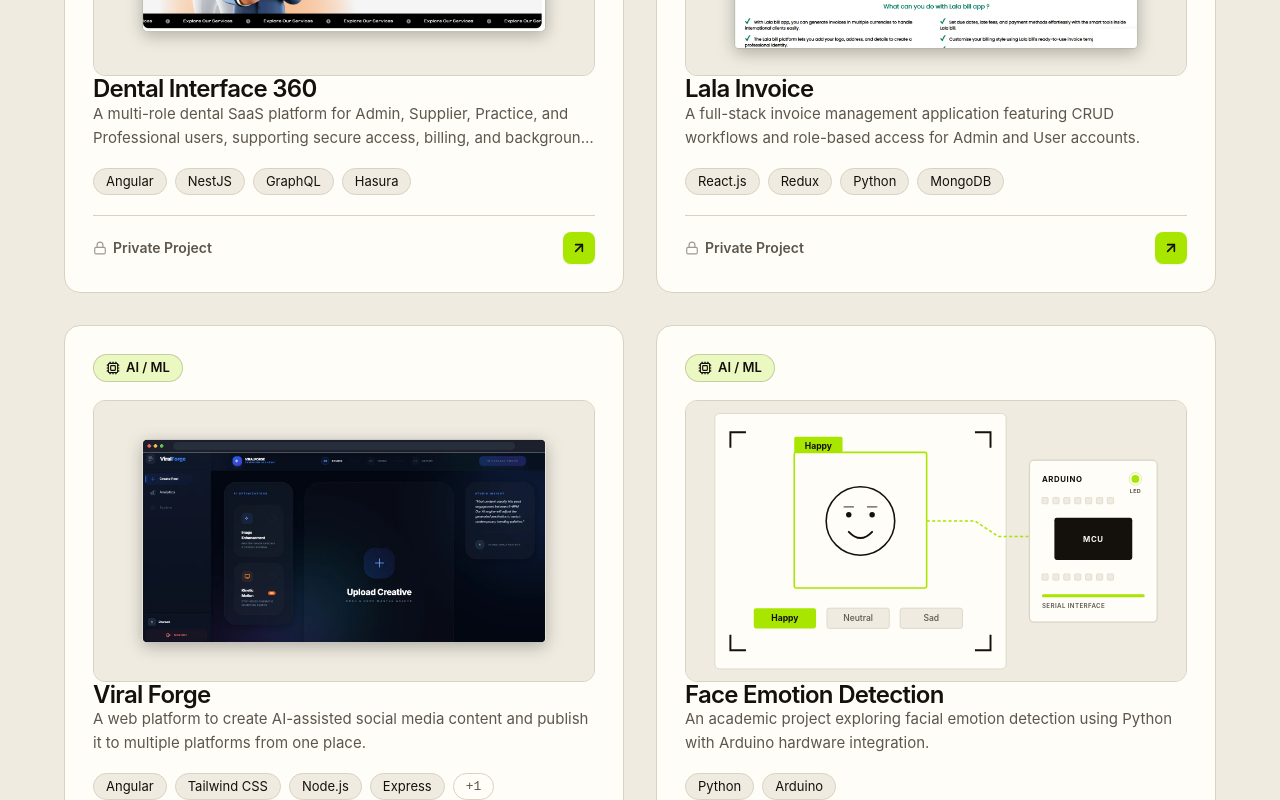
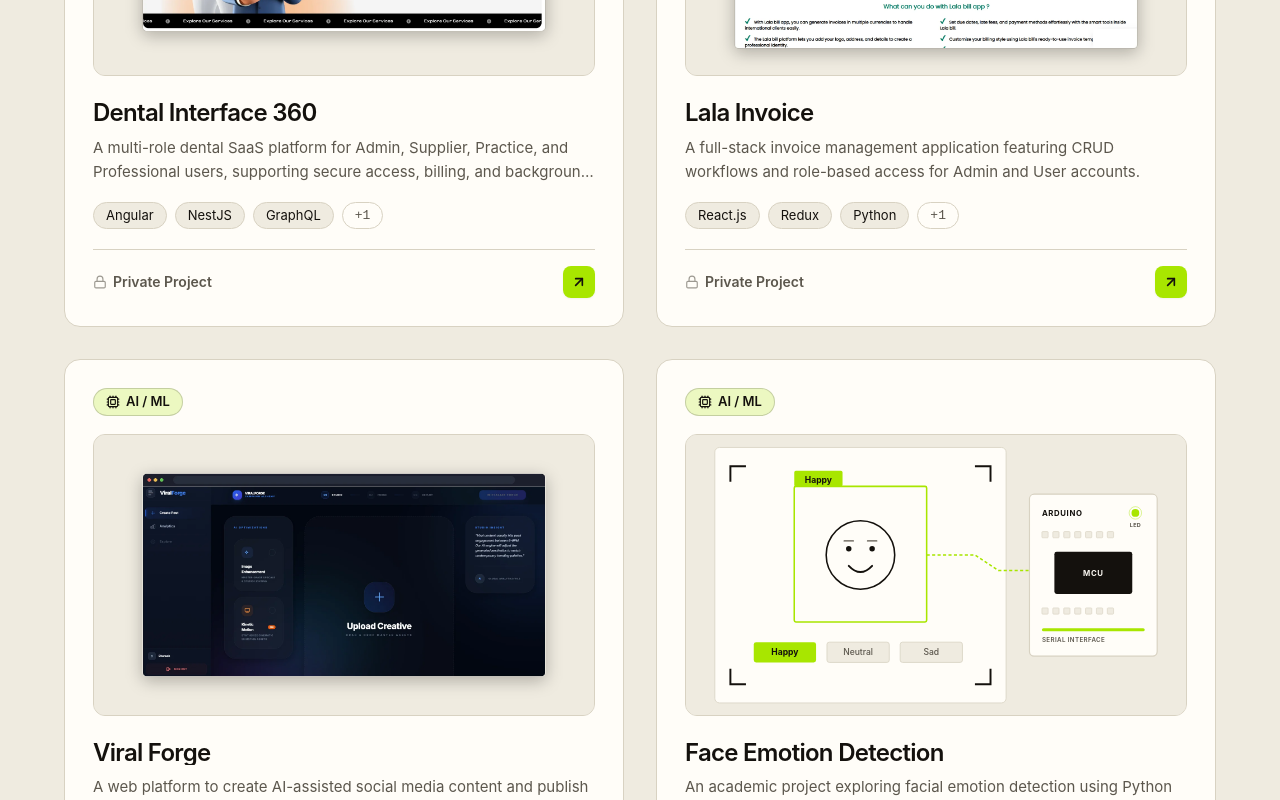
Before and after one commit to MDhanush08/dhanush-portfolio, a React (Vite) app in the folder frontend/: page / in a window 1280 px wide. Shown: the part 1620-2420 px from the top of the page. Built offline with nearby package versions, Linux system fonts and the light colour scheme.

Commit message:
Projects Ui alignment changes

```diff
--- a/frontend/src/components/sections/Work.tsx
+++ b/frontend/src/components/sections/Work.tsx
@@ -22,7 +22,7 @@ export const Work = memo(function Work() {
       </Reveal>
 
       {/* Grid of featured cards: 2 columns from md, 1 column below, aligned rows */}
-      <div className="grid grid-cols-1 md:grid-cols-2 gap-6 lg:gap-8 items-stretch">
+      <div className="grid grid-cols-1 md:grid-cols-2 gap-6 lg:gap-8 items-stretch auto-rows-fr [grid-auto-rows:1fr]">
         {featuredProjects.map((project, idx) => (
           <ProjectCard
             key={project.slug}
--- a/frontend/src/components/ui/ProjectCard.tsx
+++ b/frontend/src/components/ui/ProjectCard.tsx
@@ -77,7 +77,7 @@ export const ProjectCard = memo(function ProjectCard({
   priority = false,
 }: ProjectCardProps) {
   const navigate = useNavigate()
-  const maxChips = 4
+  const maxChips = 3
   const displayedChips = project.cardChips.slice(0, maxChips)
   const remainingCount = project.cardChips.length - maxChips
 
@@ -110,10 +110,10 @@ export const ProjectCard = memo(function ProjectCard({
     >
       <div
         onClick={handleCardClick}
-        className="group relative flex flex-col h-full w-full bg-[var(--surface)] border border-[var(--line)] rounded-2xl p-[clamp(20px,2.4vw,28px)] transition-all duration-200 hover:border-[var(--ink)]/40 hover:shadow-sm text-left cursor-pointer"
+        className="group relative flex flex-col flex-1 h-full w-full bg-[var(--surface)] border border-[var(--line)] rounded-2xl p-[clamp(20px,2.4vw,28px)] transition-all duration-200 hover:border-[var(--ink)]/40 hover:shadow-sm text-left cursor-pointer"
       >
         {/* 1. TOP-LEFT TYPE CHIP: 1px border using --chip-border, background --chip-bg, text --chip-text, font weight 600, 13px, padding 6px 12px, icon using same text color */}
-        <div className="flex items-center justify-between gap-2 mb-[18px]">
+        <div className="flex items-center justify-between gap-2 mb-[18px] shrink-0 h-[28px]">
           <div className="inline-flex items-center gap-1.5 px-[12px] py-[6px] rounded-full text-[13px] font-semibold border border-[var(--chip-border)] bg-[var(--chip-bg)] text-[var(--chip-text)] w-fit leading-none select-none">
             <BadgeIcon className="w-3.5 h-3.5 text-[var(--chip-text)] shrink-0" />
             <span>{badge.label}</span>
@@ -138,49 +138,59 @@ export const ProjectCard = memo(function ProjectCard({
           </div>
         </Link>
 
-        {/* 3. TITLE: 24px gap from image panel, text 24px weight 600, line-height 1.2 */}
-        <h3 className="text-[24px] font-semibold text-[var(--ink)] tracking-tight leading-[1.2] mt-[24px]">
+        {/* 3. TITLE: 24px gap from image panel, text 24px weight 600, line-height 1.2, single line truncated */}
+        <h3
+          style={{ marginTop: '24px' }}
+          className="text-[24px] font-semibold text-[var(--ink)] tracking-tight leading-[1.2] !mt-[24px] shrink-0 whitespace-nowrap overflow-hidden text-ellipsis"
+        >
           <Link
             to={`/projects/${project.slug}`}
-            className="hover:underline underline-offset-2 focus-visible:outline-2 focus-visible:outline-[var(--ink)] focus-visible:outline-offset-2 rounded-[2px]"
+            title={project.title}
+            className="block truncate hover:underline underline-offset-2 focus-visible:outline-2 focus-visible:outline-[var(--ink)] focus-visible:outline-offset-2 rounded-[2px]"
           >
             {project.title}
           </Link>
         </h3>
 
-        {/* 4. DESCRIPTION: 10px gap from title, line-height 1.6, 2-line clamp */}
-        <p className="text-sm sm:text-[15px] text-[var(--muted)] line-clamp-2 leading-[1.6] mt-[10px]">
+        {/* 4. DESCRIPTION: 10px gap from title, line-height 1.6, exactly 2 lines height */}
+        <p
+          style={{ marginTop: '10px', minHeight: '3.2em' }}
+          className="text-sm sm:text-[15px] text-[var(--muted)] line-clamp-2 leading-[1.6] min-h-[3.2em] overflow-hidden !mt-[10px]"
+        >
           {project.shortDescription}
         </p>
 
-        {/* 5. TECH CHIPS ROW: 18px gap from description, mt-auto pushes chips & footer to bottom of equal-height cards; gap 8px, padding 6px 12px, 13px text, readable border; 20px gap to divider */}
-        <div className="mt-auto pt-[18px] mb-[20px] flex flex-wrap items-center gap-[8px]">
+        {/* 5. TECH CHIPS ROW: 18px gap from description, mt-auto pushes chips & footer to bottom of equal-height cards; gap 8px, padding 6px 12px, 13px text, readable border; 20px gap to divider; 1 row on >=700px */}
+        <div className="mt-auto pt-[18px] mb-[20px] flex items-center gap-[8px] flex-wrap min-[700px]:flex-nowrap min-[700px]:overflow-hidden min-[700px]:min-w-0 [@media(min-width:700px)]:flex-nowrap [@media(min-width:700px)]:overflow-hidden [@media(min-width:700px)]:min-w-0">
           {displayedChips.map((tech) => (
             <span
               key={tech}
-              className="px-[12px] py-[6px] text-[13px] font-normal border border-[var(--line)] bg-[var(--bg-alt)] text-[var(--ink)] rounded-full leading-none"
+              className="px-[12px] py-[6px] text-[13px] font-normal border border-[var(--line)] bg-[var(--bg-alt)] text-[var(--ink)] rounded-full leading-none shrink-0 whitespace-nowrap"
             >
               {tech}
             </span>
           ))}
           {remainingCount > 0 && (
-            <span className="px-[12px] py-[6px] text-[13px] font-mono border border-[var(--line)] bg-[var(--surface)] text-[var(--muted)] rounded-full leading-none">
+            <span className="px-[12px] py-[6px] text-[13px] font-mono border border-[var(--line)] bg-[var(--surface)] text-[var(--muted)] rounded-full leading-none shrink-0 whitespace-nowrap">
               +{remainingCount}
             </span>
           )}
         </div>
 
-        {/* 6. FOOTER ROW: 16px padding-top below divider, 0 extra bottom padding */}
-        <div className="pt-[16px] pb-0 border-t border-[var(--line)] flex items-center justify-between gap-3">
+        {/* 6. DIVIDER */}
+        <div className="w-full border-t border-[var(--line)] shrink-0" />
+
+        {/* 7. FOOTER ROW: 16px padding-top below divider, fixed height 48px */}
+        <div className="pt-[16px] pb-0 flex items-center justify-between gap-3 shrink-0 h-[48px]">
           {/* Left: Code & Live Demo links when available, or View Details for redirect-only projects */}
           {hasGithub || hasLive ? (
-            <div className="flex items-center gap-4 flex-wrap">
+            <div className="flex items-center gap-4 flex-nowrap shrink min-w-0">
               {hasGithub && (
                 <a
                   href={project.links!.github}
                   target="_blank"
                   rel="noopener noreferrer"
-                  className="inline-flex items-center gap-1.5 text-xs sm:text-sm font-semibold text-[var(--ink)] hover:underline transition-colors focus-visible:outline-2 focus-visible:outline-[var(--ink)] focus-visible:outline-offset-2 rounded-[2px]"
+                  className="inline-flex items-center gap-1.5 text-xs sm:text-sm font-semibold text-[var(--ink)] hover:underline transition-colors focus-visible:outline-2 focus-visible:outline-[var(--ink)] focus-visible:outline-offset-2 rounded-[2px] whitespace-nowrap shrink-0"
                 >
                   <FaGithub className="w-4 h-4 shrink-0 text-[var(--ink)]" />
                   <span>Code</span>
@@ -191,7 +201,7 @@ export const ProjectCard = memo(function ProjectCard({
                   href={project.links!.live}
                   target="_blank"
                   rel="noopener noreferrer"
-                  className="inline-flex items-center gap-1.5 text-xs sm:text-sm font-semibold text-[var(--ink)] hover:underline transition-colors focus-visible:outline-2 focus-visible:outline-[var(--ink)] focus-visible:outline-offset-2 rounded-[2px]"
+                  className="inline-flex items-center gap-1.5 text-xs sm:text-sm font-semibold text-[var(--ink)] hover:underline transition-colors focus-visible:outline-2 focus-visible:outline-[var(--ink)] focus-visible:outline-offset-2 rounded-[2px] whitespace-nowrap shrink-0"
                 >
                   <ExternalLink className="w-3.5 h-3.5 shrink-0 text-[var(--ink)]" />
                   <span>Live Demo</span>
@@ -201,7 +211,7 @@ export const ProjectCard = memo(function ProjectCard({
           ) : (
             <Link
               to={`/projects/${project.slug}`}
-              className="inline-flex items-center gap-1.5 text-xs sm:text-sm font-semibold text-[var(--muted)] hover:text-[var(--ink)] transition-colors focus-visible:outline-2 focus-visible:outline-[var(--ink)] focus-visible:outline-offset-2 rounded-[2px]"
+              className="inline-flex items-center gap-1.5 text-xs sm:text-sm font-semibold text-[var(--muted)] hover:text-[var(--ink)] transition-colors focus-visible:outline-2 focus-visible:outline-[var(--ink)] focus-visible:outline-offset-2 rounded-[2px] whitespace-nowrap shrink-0"
             >
               {project.badge.toLowerCase().includes('private') ? (
                 <>
--- a/frontend/src/pages/ProjectsPage.tsx
+++ b/frontend/src/pages/ProjectsPage.tsx
@@ -128,7 +128,7 @@ export default function ProjectsPage() {
         {/* Projects Grid: 3 columns from lg, 2 columns on md, 1 below */}
         <div
           className={cn(
-            'grid grid-cols-1 md:grid-cols-2 lg:grid-cols-3 gap-6 items-stretch mb-16 md:mb-24 transition-opacity duration-150 ease-in-out',
+            'grid grid-cols-1 md:grid-cols-2 lg:grid-cols-3 gap-6 items-stretch auto-rows-fr [grid-auto-rows:1fr] mb-16 md:mb-24 transition-opacity duration-150 ease-in-out',
             isFading ? 'opacity-0' : 'opacity-100'
           )}
         >
```
